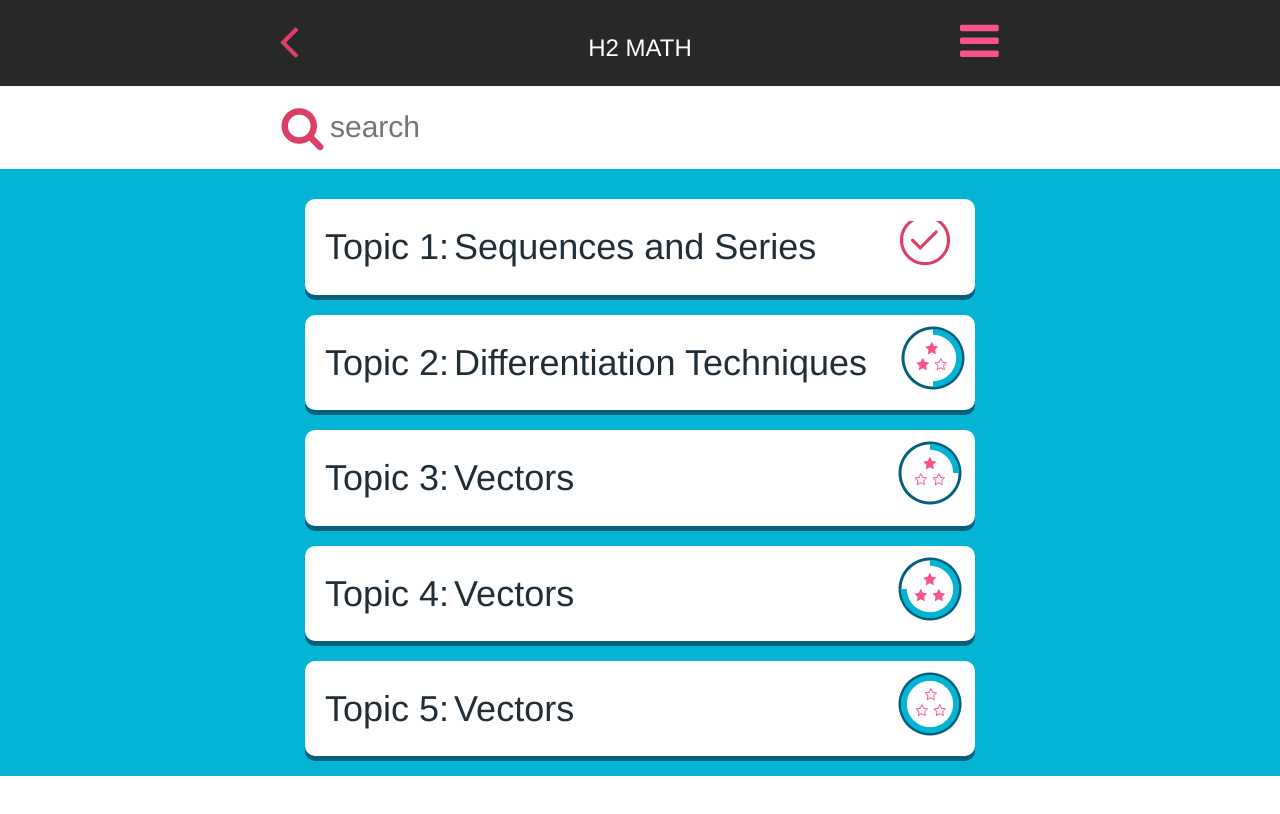
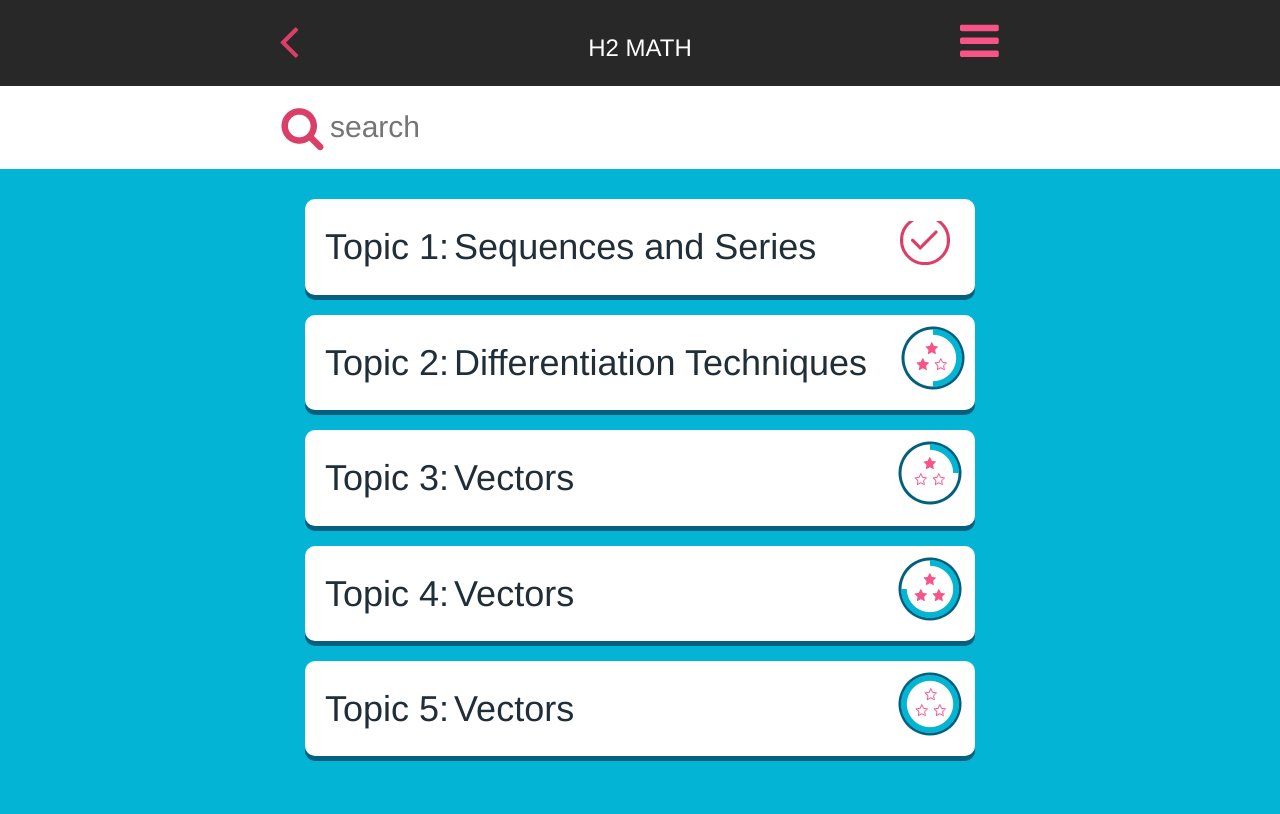
Before and after one commit to johnnypham/Smardy, a plain HTML site: page topiclist.html in a window 1280 px wide. Drawn offline with nearby package versions, Linux system fonts and the light colour scheme.

Commit message:
update background and long height

```diff
--- a/css/style.css
+++ b/css/style.css
@@ -18,6 +18,9 @@ a:hover{
     background-position: top center;
      padding-top: 100px;
   text-align: center;
+}
+.min-800px{
+  min-height: 800px
 }
 #home header img{
   margin: 0 auto;
--- a/topiclist.html
+++ b/topiclist.html
@@ -32,7 +32,7 @@
           <span class="icon-search"><a class="search-btn" href="#"></a></span>
           <input type="text" placeholder="search">
         </article>
-        <article class="main">
+        <article class="main bg-blue min-800px">
             <article class="container">
               <a class="btn-subject topic" href="#">
                 <span class="title-topic">Topic 1: </span>
```
Also changed, not shown: index.html (+1 -1 lines), topic.html (+1 -1 lines), topicscroll.html (+1 -1 lines), quizzes2-10.html (renamed from quizzes2:10.html).
